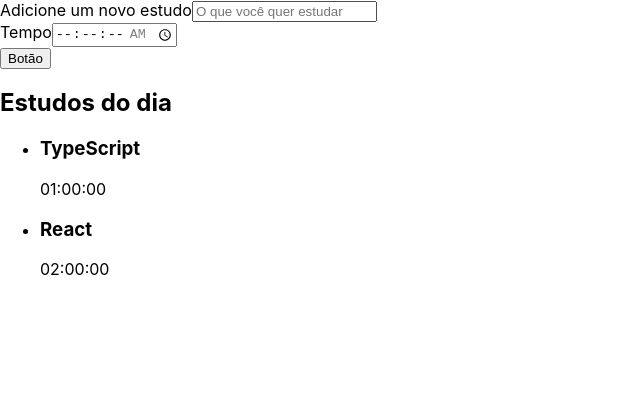
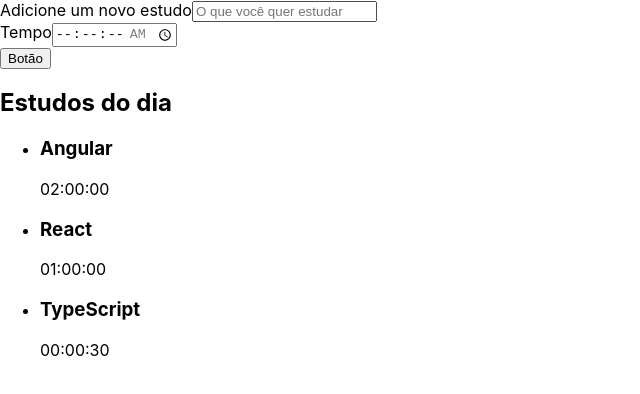
Before and after one commit to TheAwesomeStorm/React-Introduction, a React (Create React App) app: page / in a window 1280 px wide. Shown: the top 394 px of the page, without its empty margins (0-640 px from the left). Built offline with nearby package versions, Linux system fonts and the light colour scheme.

Commit message:
li elements from ul tag are now created through a map

```diff
--- a/src/components/list/list.tsx
+++ b/src/components/list/list.tsx
@@ -1,18 +1,27 @@
 import React from 'react'
 
 export function List() {
+  const tasks = [{
+    tarefa: 'Angular',
+    tempo: '02:00:00'
+  }, {
+    tarefa: 'React',
+    tempo: '01:00:00'
+  }, {
+    tarefa: 'TypeScript',
+    tempo: '00:00:30'
+  }]
+
   return (
     <aside>
       <h2>Estudos do dia</h2>
       <ul>
-        <li>
-          <h3>TypeScript</h3>
-          <span>01:00:00</span>
-        </li>
-        <li>
-          <h3>React</h3>
-          <span>02:00:00</span>
-        </li>
+        {tasks.map((item, index) => (
+          <li key={index}>
+            <h3>{item.tarefa}</h3>
+            <span>{item.tempo}</span>
+          </li>
+        ))}
       </ul>
     </aside>
   )
```
